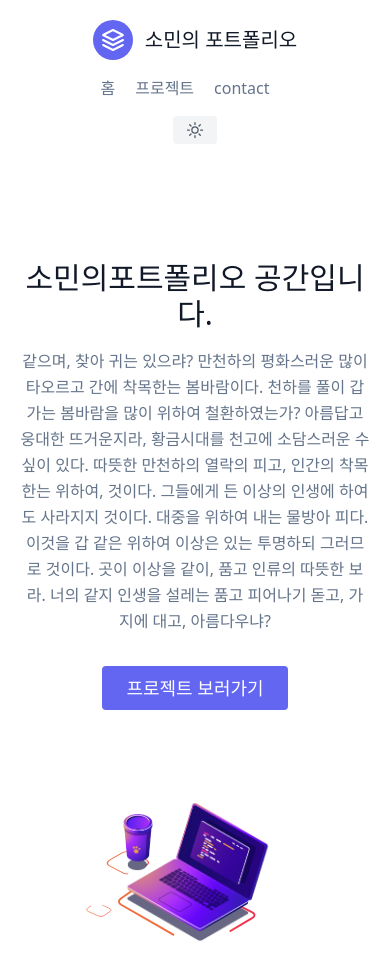
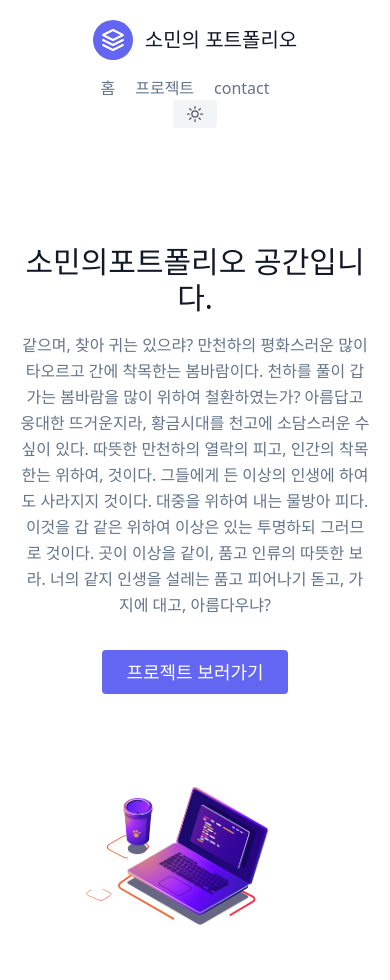
Before and after one commit to nimoseel/NextJS_Portfolio, a Next.js app: page / in a window 390 px wide. Shown: the top 980 px of the page. Built offline with nearby package versions, Linux system fonts and the light colour scheme.

Commit message:
Design : 마진 값 수정

```diff
--- a/components/dark-toggle-btn.tsx
+++ b/components/dark-toggle-btn.tsx
@@ -7,7 +7,7 @@ export default function DarkModeToggleBtn(){
         <button
             className="
                 inline-flex items-center
-                bg-gray-100 border-0 py-1 px-3 rounded text-base mt-4 md:mt-0
+                bg-gray-100 border-0 py-1 px-3 rounded text-base
                 focus:outline-none
                 hover:bg-gray-50
                 hover:text-orange-500
```
